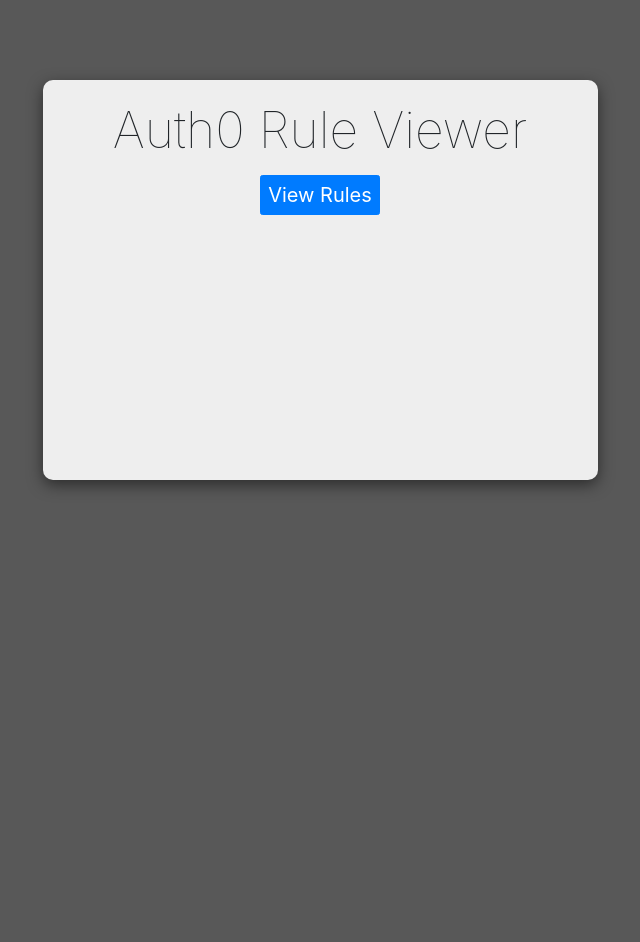
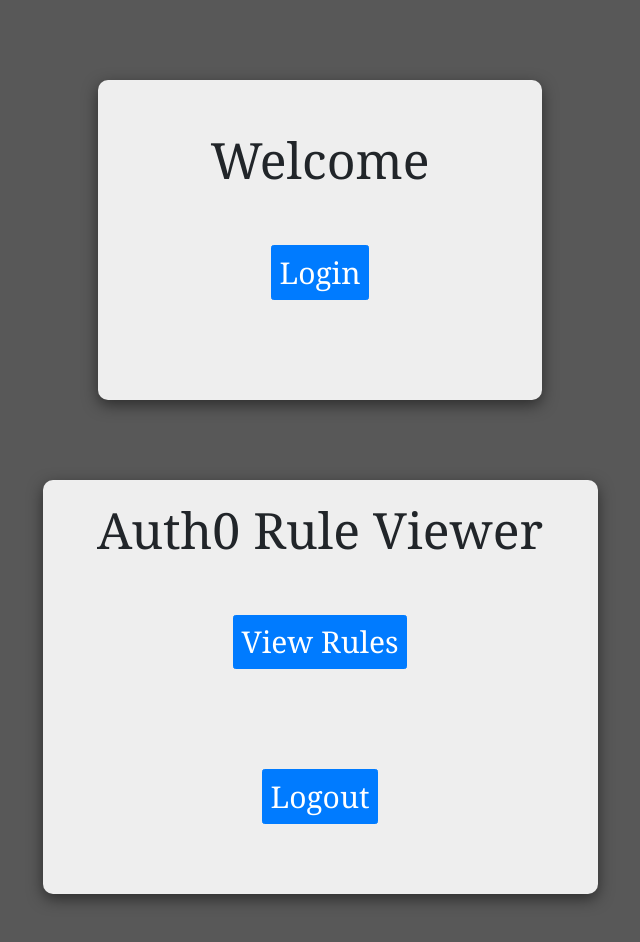
Before and after one commit to wilsoncollin7/auth0-tech-exercise, a website: page public/index.html in a window 1280 px wide. Shown: the whole page, without its empty margins (320-960 px from the left). Before the commit the page ends 800 px from the top, so only its background shows below. Drawn offline with nearby package versions, Linux system fonts and the light colour scheme.

Commit message:
added login buttons and login pages

```diff
--- a/public/assets/style/style.css
+++ b/public/assets/style/style.css
@@ -3,6 +3,7 @@
   padding: 0;
   box-sizing: border-box;
   font-size: 62.5%;
+  font-family: Cambria, Cochin, Georgia, Times, 'Times New Roman', serif;
 }
 body {
   height: 100%;
@@ -20,11 +21,12 @@
 /* --------------------------------------------- */
 
 .btn {
-  font-size: 2rem;
-  margin: 1rem;
+  font-size: 3rem;
+  margin: 5rem;
 }
-.header {
-  margin: 10vh auto;
+.dashboard {
+  /* display: none; */
+  margin: auto;
   min-height: 50vh;
   background-color: rgb(238, 238, 238);
   box-shadow: 0 5px 15px rgba(0,0,0,.5);
@@ -33,3 +35,14 @@
   padding: 2rem;
   text-align: center;
 }
+.login {
+  margin: 10vh auto;
+  height: 100%;
+  background-color: rgb(238, 238, 238);
+  box-shadow: 0 5px 15px rgba(0,0,0,.5);
+  border-radius: 1rem;
+  width: 40%;
+  padding: 2rem;
+  text-align: center;
+  padding: 5rem 0 5rem 0;
+}
--- a/public/index.html
+++ b/public/index.html
@@ -11,11 +11,18 @@
 
   <body>
     <section class="container">
-      <div class="header">
-        <h1>Auth0 Rule Viewer</h1>
-        <button type="button" class="btn btn-primary">View Rules</button>
+      <div class="main">
+        <div class="login">
+          <h1>Welcome</h1>
+          <button type="button" class="btn btn-primary" id="login">Login</button>
+        </div>
+        <div class="dashboard">
+          <h1>Auth0 Rule Viewer</h1>
+          <button type="button" class="btn btn-primary" id="viewRules">View Rules</button>
+          <div class="rules"></div>
+          <button type="button" class="btn btn-primary" id="logout">Logout</button>
+        </div>
       </div>
-      <div class="main"></div>
     </section>
   </body>
 </html>
```
